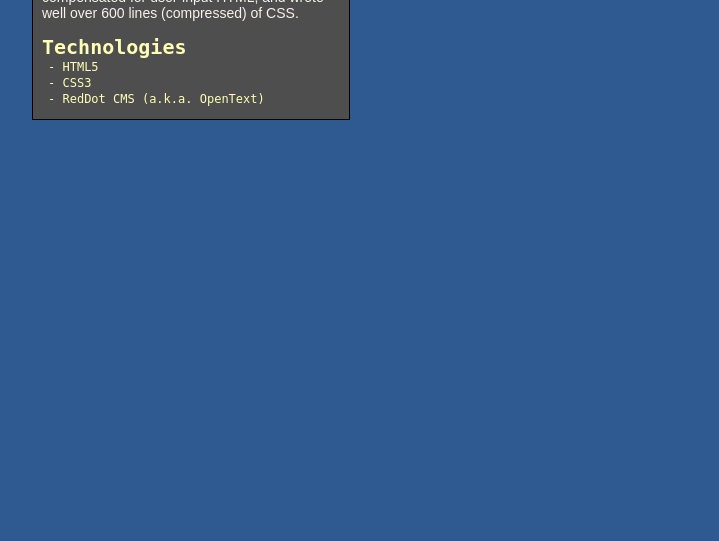
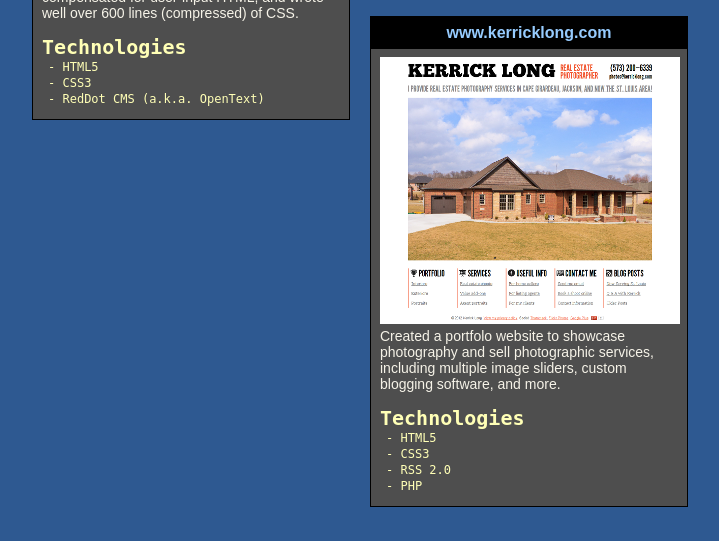
Before and after one commit to Kerrick/kerrick.github.com, a plain HTML site: page index.html in a window 1280 px wide. Shown: the part 2008-2549 px from the top of the page, without its empty margins (278-997 px from the left). Before the commit the page ends 2162 px from the top, so only its background shows below. Drawn offline with Linux system fonts and the light colour scheme.

Commit message:
Add kerricklong.com

```diff
--- a/index.html
+++ b/index.html
@@ -262,6 +262,20 @@
           </ul>
         </a>
       </li>
+      <li>
+        <a class="big" href="http://kerricklong.com/">
+          <h3>www.kerricklong.com</h3>
+          <img src="images/kerricklong.png" width="300" height="267" alt="Kerrick Long Screenshot">
+          <p>Created a portfolo website to showcase photography and sell photographic services, including multiple image sliders, custom blogging software, and more.</p>
+          <h4>Technologies</h4>
+          <ul>
+            <li>HTML5</li>
+            <li>CSS3</li>
+            <li>RSS 2.0</li>
+            <li>PHP</li>
+          </ul>
+        </a>
+      </li>
     </ul>
   </body>
 </html>
```
Also changed, not shown: images/kerricklong.png (added).
